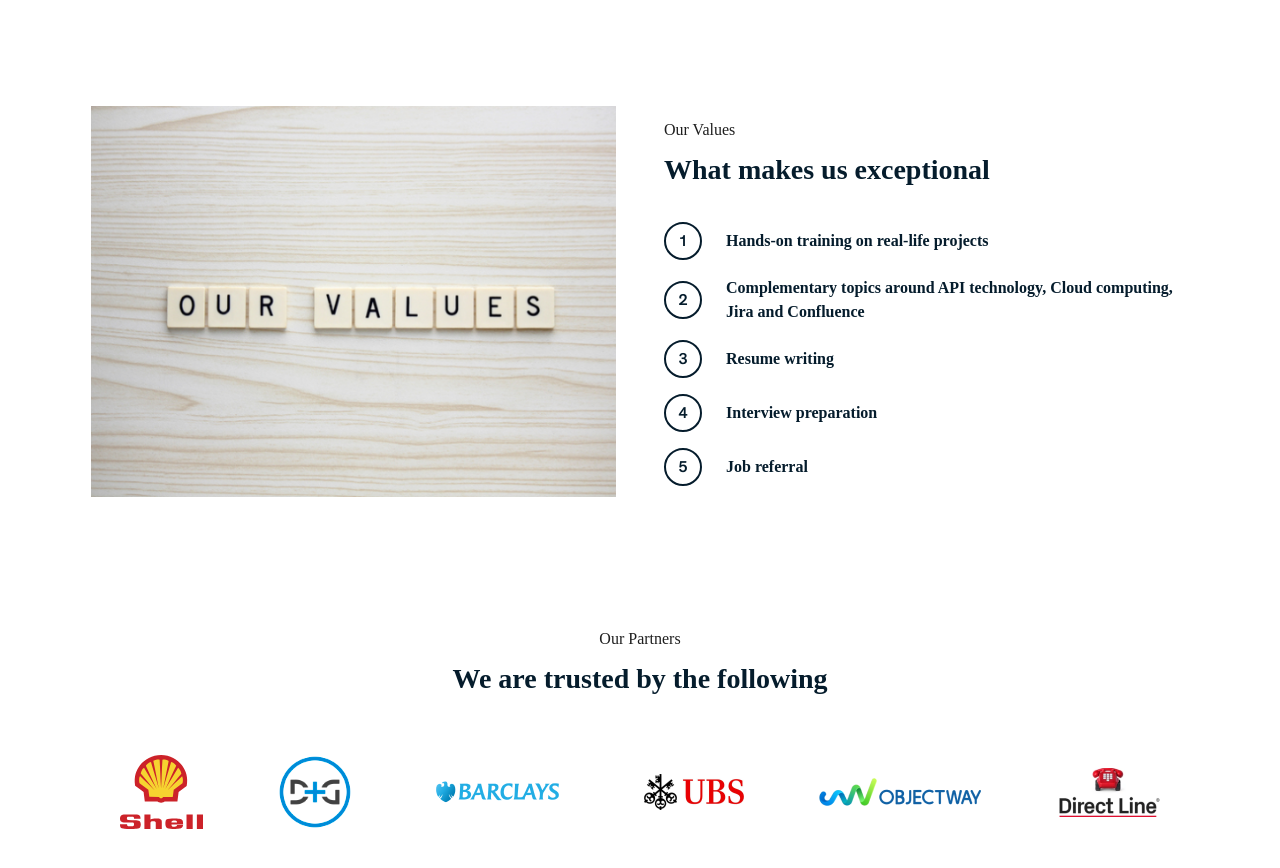
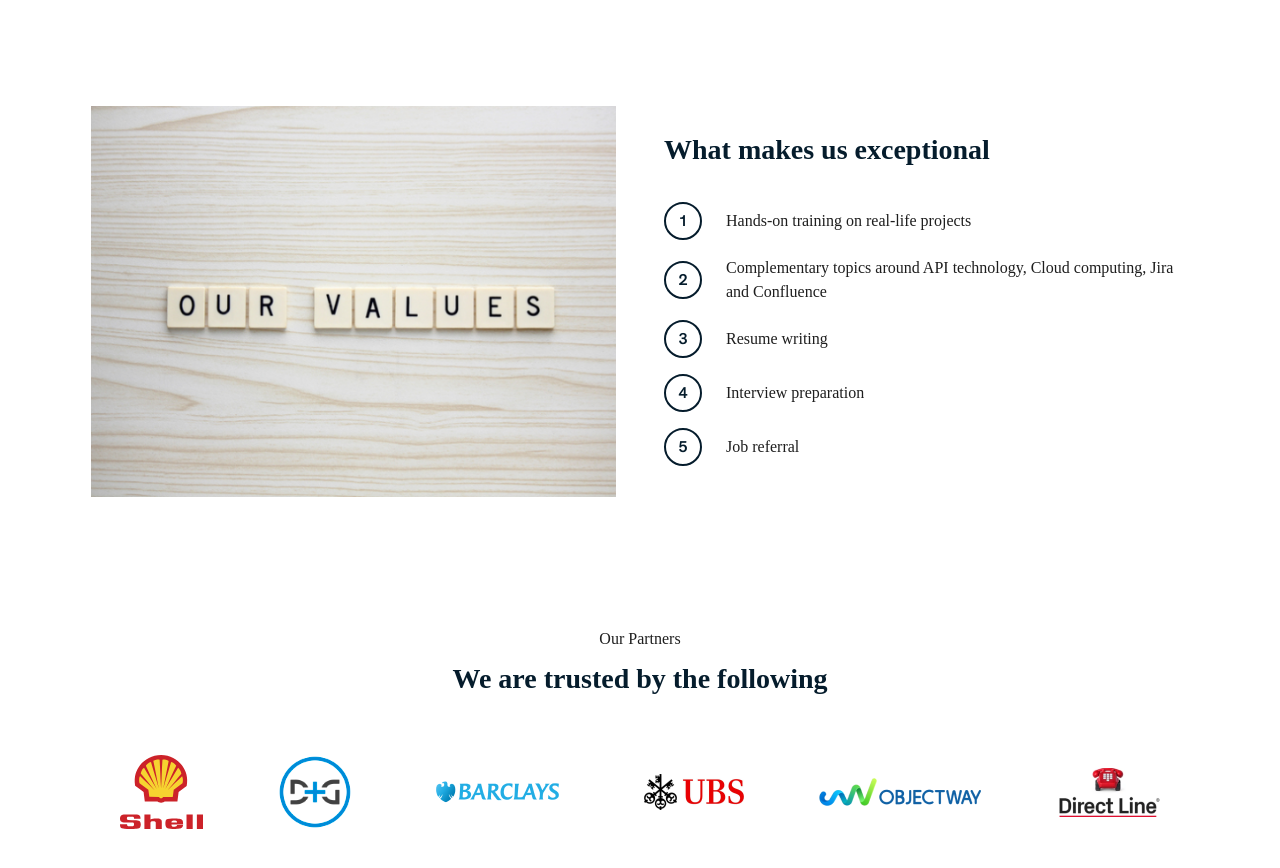
Before and after one commit to elijahthis/bluetech-consulting, a Next.js app: page /about-us in a window 1280 px wide. Shown: the part 1190-2058 px from the top of the page. Built offline with nearby package versions, Linux system fonts and the light colour scheme; a web font is replaced by a local one.

Commit message:
feat: text

```diff
--- a/components/ImgTextCol/index.tsx
+++ b/components/ImgTextCol/index.tsx
@@ -55,7 +55,7 @@ export const NumberedItem = ({
 			{index}
 		</span>
 		<div>
-			<h6 className="text-base">{title}</h6>
+			<p className="text-base">{title}</p>
 		</div>
 	</li>
 );
--- a/pageParts/about-us/OurValues.tsx
+++ b/pageParts/about-us/OurValues.tsx
@@ -17,7 +17,7 @@ export const OurValues = () => {
 		<div className="pt-16 mb-16">
 			<ImgTextCol imgURL={about3Img} textSide="right">
 				<TiTleTextStory
-					smallTitle="Our Values"
+					// smallTitle="Our Values"
 					title="What makes us exceptional"
 					body={
 						<ol className="list-none flex flex-col items-stretch gap-4 text-base ">
--- a/pageParts/contact-us/ContactForm.tsx
+++ b/pageParts/contact-us/ContactForm.tsx
@@ -51,7 +51,6 @@ export const ContactForm = ({
 				placeholder="Enter Subject"
 				name="subject"
 				type="text"
-				required={true}
 			/>
 			<InputComponent
 				label="Comment"
--- a/pageParts/contact-us/SideText.tsx
+++ b/pageParts/contact-us/SideText.tsx
@@ -2,7 +2,7 @@ export const SideText = () => {
 	return (
 		<div className="lg:mt-[93px] mt-10">
 			<h2 className="text-[32px] lg:mb-12 mb-4 ">Get In touch with us today</h2>
-			<p className="text-[18px] leading-[24px] font-medium ">
+			<p className="text-[18px] leading-[24px] ">
 				Thank you for your interest. Please fill out the form below to inquire
 				about our work. We will always endeavour to reach back to you within 24
 				hours.
--- a/pageParts/courses/CourseList.tsx
+++ b/pageParts/courses/CourseList.tsx
@@ -30,7 +30,7 @@ const CourseItem = ({ courseData }: { courseData: ICourse }) => (
 		<h2 className="mb-4 text-[24px] leading-[24px] mt-6 px-6 ">
 			{courseData.long_title}
 		</h2>
-		<p className="text-base leading-[24px] font-medium mb-6 px-6 ">
+		<p className="text-base leading-[24px]  mb-6 px-6 ">
 			{courseData.short_desc}
 		</p>
 		<div className="px-6 pb-8 mt-auto">
```
